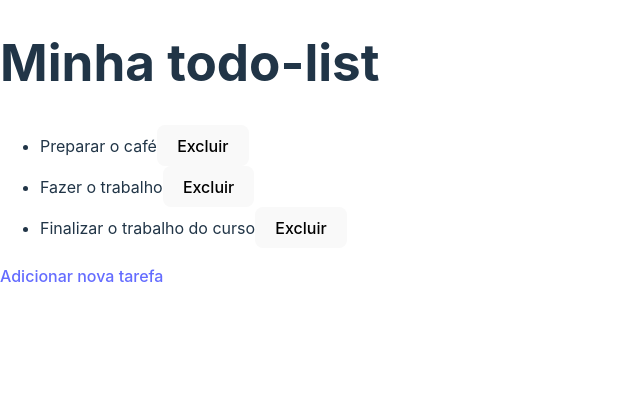
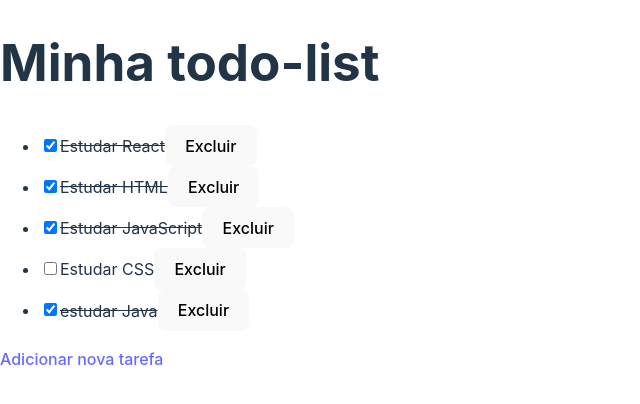
Before and after one commit to roofranklin/todolist-1025, a React (Vite) app: page / in a window 1280 px wide. Shown: the top 404 px of the page, without its empty margins (0-640 px from the left). Built offline with nearby package versions, Linux system fonts and the light colour scheme; data requests are answered from the project's data file.

Commit message:
todo list finalizada

```diff
--- a/db.json
+++ b/db.json
@@ -1,16 +1,29 @@
 {
   "tarefas": [
     {
-      "id": "2",
-      "descricao": "Preparar o café"
+      "finalizado": true,
+      "descricao": "Estudar React",
+      "id": "2"
     },
     {
-      "id": "3",
-      "descricao": "Fazer o trabalho"
+      "finalizado": true,
+      "descricao": "Estudar HTML",
+      "id": "3"
     },
     {
-      "id": "644c",
-      "descricao": "Finalizar o trabalho do curso"
+      "finalizado": true,
+      "descricao": "Estudar JavaScript",
+      "id": "644c"
+    },
+    {
+      "id": "fc8f",
+      "descricao": "Estudar CSS",
+      "finalizado": false
+    },
+    {
+      "id": "bc2e",
+      "descricao": "estudar Java",
+      "finalizado": true
     }
   ]
 }
--- a/src/paginas/adicionar-tarefa/adicionarTarefa.jsx
+++ b/src/paginas/adicionar-tarefa/adicionarTarefa.jsx
@@ -5,7 +5,8 @@ import axios from 'axios'
 function AdicionarTarefa() {
 
   const [tarefa, setTarefa] = useState({
-    descricao: ''
+    descricao: '',
+    finalizado: false
   })
 
   const navigate = useNavigate()
--- a/src/paginas/listar-tarefas/listarTarefas.jsx
+++ b/src/paginas/listar-tarefas/listarTarefas.jsx
@@ -4,6 +4,11 @@ import axios from 'axios'
 function ListarTarefas() {
 
   const [tarefas, setTarefas] = useState([])
+
+  const [tarefa, setTarefa] = useState({
+    descricao: '',
+    finalizado: false
+  })
 
   useEffect(() => {
     axios.get('http://localhost:3000/tarefas')
@@ -19,13 +24,33 @@ function ListarTarefas() {
       alert('Tarefa excluída com sucesso!')
     })
   }
+
+  const MarcarComoFinalizada = (id) => {
+    axios.patch(`http://localhost:3000/tarefas/${id}`, { finalizado: true })
+    .then(() => {
+      const tarefasAtualizadas = tarefas.map(tarefa => {
+        if (tarefa.id === id) {
+          return { ...tarefa, finalizado: true }
+        }
+        return tarefa
+      })
+      setTarefas(tarefasAtualizadas)
+    })
+  }
     return (
       <>
         <h1>Minha todo-list</h1>
         <ul>
           {tarefas.map(tarefa => (
             <li key={tarefa.id}>
-              {tarefa.descricao}
+              <input
+                type="checkbox"
+                checked={tarefa.finalizado}
+                onChange={() => MarcarComoFinalizada(tarefa.id)}
+              />
+              <span style={{ textDecoration: tarefa.finalizado ? 'line-through' : 'none' }}>
+                {tarefa.descricao}
+              </span>
               <button onClick={() => excluirTarefa(tarefa.id)}>Excluir</button>
             </li>
           ))}
```
